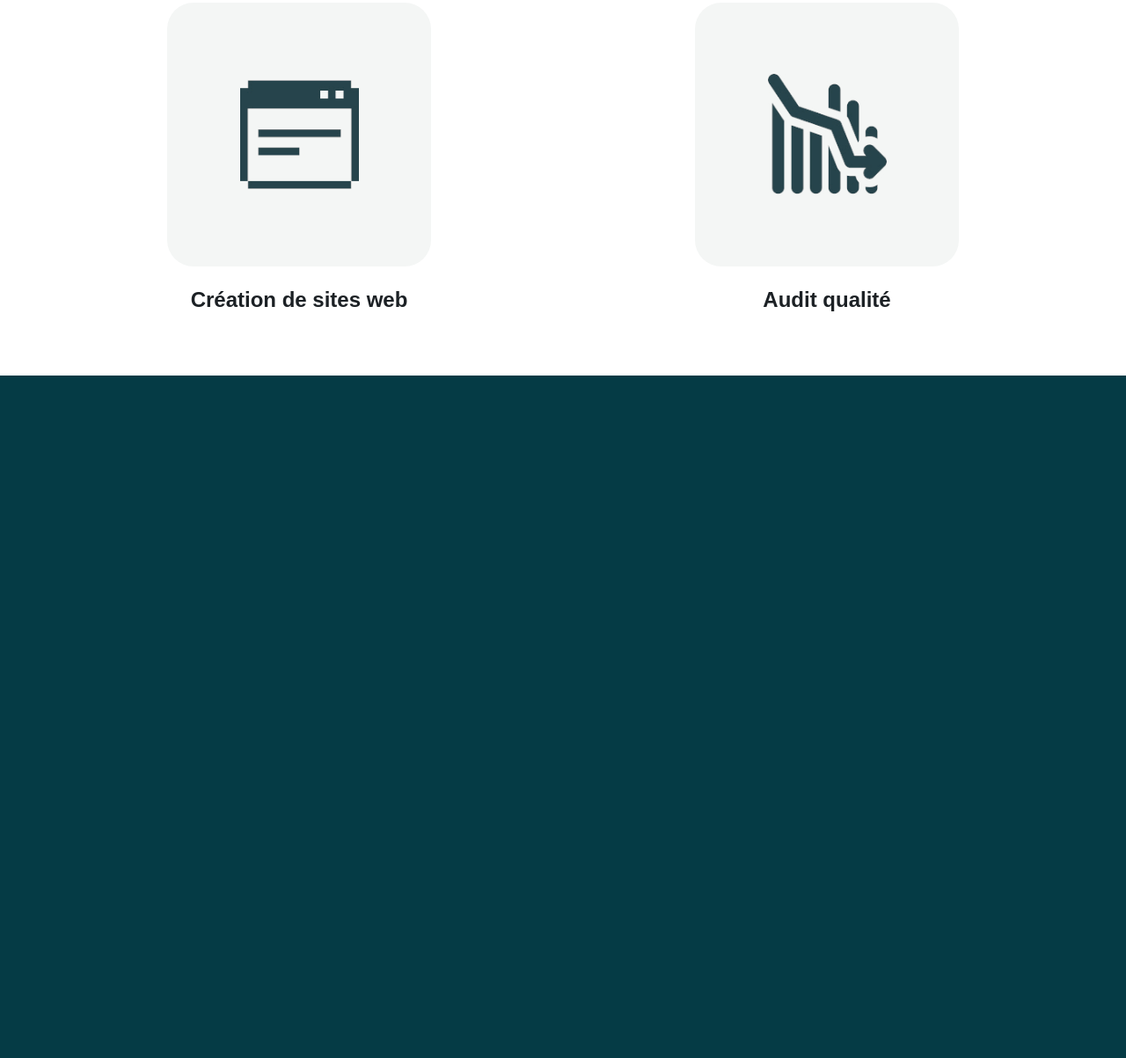
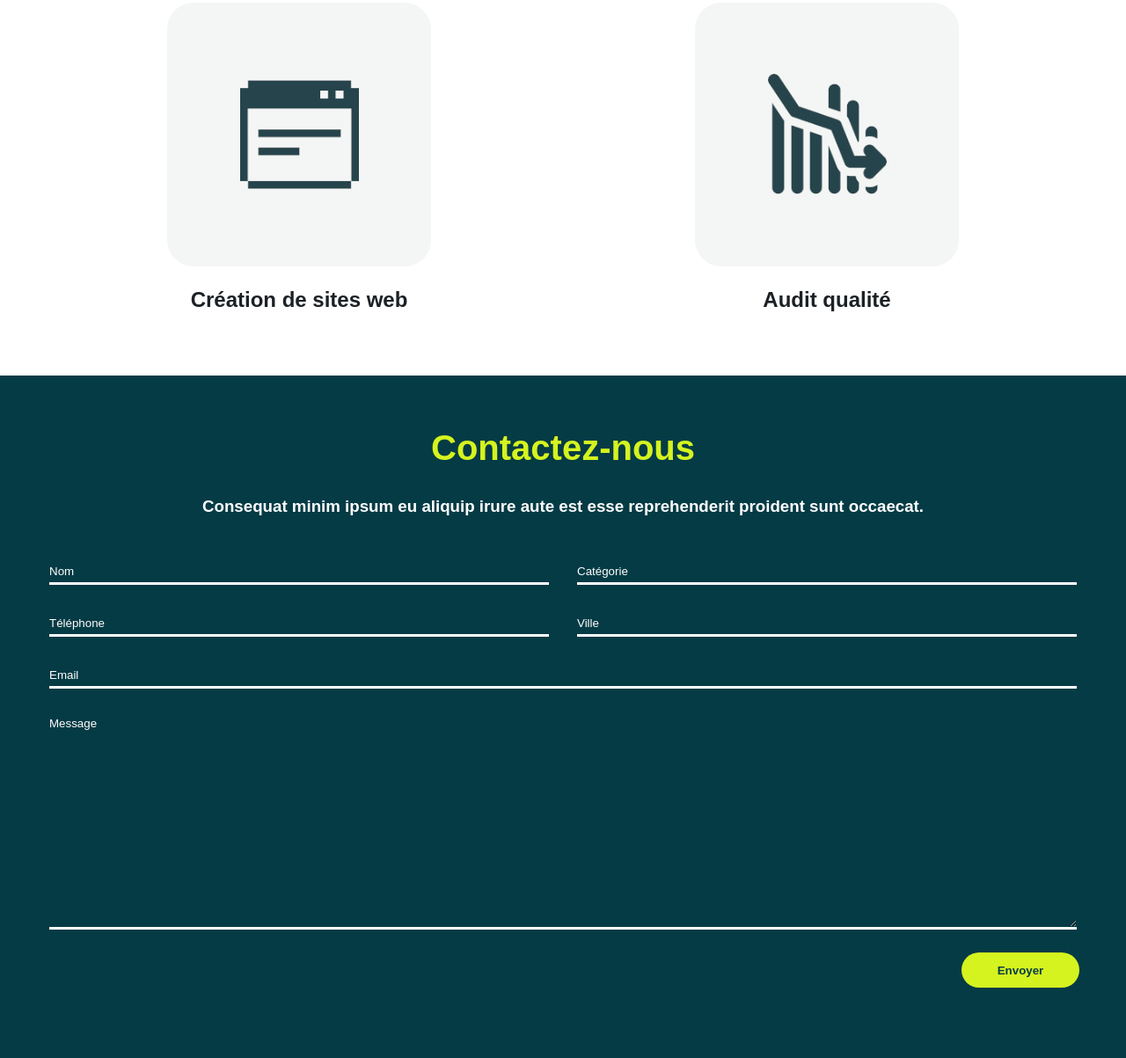
Before and after one commit to TheRealPikevchu/Atelier-HTML-CSS, a plain HTML site: page index.html in a window 1280 px wide. Shown: the part 1781-2984 px from the top of the page at 88% size. Before the commit the page ends 2208 px from the top, so only its background shows below. Drawn offline with Linux system fonts and the light colour scheme; a script that the page names is missing.

Commit message:
contact section done

```diff
--- a/index.html
+++ b/index.html
@@ -1,5 +1,5 @@
 <!DOCTYPE html>
-<html>
+<html lang="fr">
 
 <head>
     <meta charset='utf-8'>
@@ -21,7 +21,7 @@
                 <a href="#team">Notre équipe</a>
                 <a href="#services">Nos services</a>
                 <a href="#statistics">Témoignages</a>
-                <a href="">Contactez-nous</a>
+                <a href="#contact">Contactez-nous</a>
                 <a href="">Notre galerie</a>
                 </dov>
         </nav>
@@ -36,7 +36,8 @@
         </section>
         <section id="team" class="light-background">
             <h2>Notre équipe</h2>
-            <h3>Deserunt est adipisicing nisi magna irure sint aliqua aliquip consectetur adipisicing eiusmod aute qui est. Culpa commodo veniam ad anim sint exercitation deserunt consequat.</h3>
+            <h3>Deserunt est adipisicing nisi magna irure sint aliqua aliquip consectetur adipisicing eiusmod aute qui
+                est. Culpa commodo veniam ad anim sint exercitation deserunt consequat.</h3>
             <div class="row container">
                 <div class="col-33 column">
                     <img src="images/image 1.jpg" alt="Profil de Julie Dupond">
@@ -92,6 +93,40 @@
                 </div>
             </div>
         </section>
+        <section id="contact">
+            <h2>Contactez-nous</h2>
+            <h3>Consequat minim ipsum eu aliquip irure aute est esse reprehenderit proident sunt occaecat.</h3>
+            <form method="get" action="" class="container column">
+                <div class="row">
+                    <div class="col-50 form__element row">
+                        <label for="name">Nom</label>
+                        <input type="text" name="name" id="name" required>
+                    </div>
+                    <div class="col-50 form__element row">
+                        <label for="category">Catégorie</label>
+                        <!-- TODO : try to turn this into dropdown -->
+                        <input type="text" name="category" id="category">
+                    </div>
+                    <div class="col-50 form__element row">
+                        <label for="phone">Téléphone</label>
+                        <input type="tel" name="phone" id="phone">
+                    </div>
+                    <div class="col-50 form__element row">
+                        <label for="location">Ville</label>
+                        <input type="text" name="location" id="location">
+                    </div>
+                </div>
+                <div class="col-100 form__element row">
+                    <label for="email">Email</label>
+                    <input type="email" name="email" id="email" required>
+                </div>
+                <div class="col-100 form__element column">
+                    <label for="message">Message</label>
+                    <textarea name="message" id="message" rows="10" spellcheck="true" required></textarea>
+                </div>
+                <input type="submit" value="Envoyer" class="cta">
+            </form>
+        </section>
     </main>
     <footer>
 
--- a/scss/colors.scss
+++ b/scss/colors.scss
@@ -7,6 +7,7 @@
     --green: #029d5b;
     --teal: #053b45;
     --lightgrey: #f4f6f5;
+    --red: #c26060;
 
 
     // reference colors
@@ -15,6 +16,12 @@
     --color-secondary: var(--lime);
     --color-background: var(--teal);
     --color-background-highlight: var(--lightgrey);
+
+    --color-highlight: var(--lime);
+    --color-highlight--dark: hsl(from var(--color-highlight) h s calc(l - 20));
+
+    --color-invalid: var(--red);
+    --color-error: var(--red);
 
     --color-main--reverse: var(--black);
     --color-background--reverse: var(--white);
--- a/scss/index.scss
+++ b/scss/index.scss
@@ -130,12 +130,12 @@ header {
 }
 
 #statistics {
-    .container{
+    .container {
         margin: 4.5em 6em;
     }
 
     @media screen and (min-width: 1200px) {
-        .container{
+        .container {
             margin: 4.5em auto;
         }
     }
@@ -186,3 +186,22 @@ header {
         }
     }
 }
+
+#contact {
+    form {
+        @media screen and (min-width: 1200px) {
+            margin-left: auto;
+            margin-right: auto;
+        }
+
+        margin-left: 6em;
+        margin-right: 6em;
+
+        .cta {
+            margin-top: 2em;
+            margin-right: 1em;
+            margin-bottom: 6em;
+            align-self: flex-end;
+        }
+    }
+}
--- a/scss/layout.scss
+++ b/scss/layout.scss
@@ -1,4 +1,4 @@
-:root{
+:root {
     --max-width: 1200px;
 }
 
@@ -39,7 +39,7 @@ h2 {
 }
 
 em {
-    color: var(--color-secondary);
+    color: var(--color-highlight);
 }
 
 a {
@@ -47,15 +47,94 @@ a {
     text-decoration: none;
 }
 
-.light-background{
+.light-background {
     a {
         color: var(--color-main--reverse);
     }
 }
 
-.row, .row-reverse, .column, .column-reverse {
+.cta {
+    font-weight: bold;
+    color: var(--color-background);
+
+    background-color: var(--color-highlight);
+
+    min-width: 10em;
+    min-height: 3em;
+    border-radius: 1.5em;
+    border: 0 none transparent;
+    outline: none;
+}
+
+.cta:hover {
+    background-color: var(--color-highlight--dark);
+}
+
+form {
+    $internal-horizontal-margin: 2em;
+
+    .col-100 {
+        width: calc(100% - $internal-horizontal-margin);
+        max-width: var(--max-width);
+    }
+
+    .col-50 {
+        width: calc(50% - $internal-horizontal-margin);
+    }
+
+    .form__element {
+        margin-left: auto;
+        margin-right: auto;
+        margin-top: 2em;
+        margin-bottom: 0;
+
+        border-bottom: 3px solid var(--color-main);
+    }
+
+    .form__element:has( > :invalid:focus){
+        border-bottom: 3px solid var(--color-invalid);
+    }
+
+    .form__element:has( > :valid:focus){
+        border-bottom: 3px solid var(--color-highlight);
+    }
+
+    label {
+        font-size: smaller;
+        align-self: center;
+        text-align: left;
+        width: 5em;
+    }
+
+    input[type="tel"],
+    input[type="text"],
+    input[type="password"],
+    input[type="email"],
+    textarea {
+        border: 0 none transparent;
+        outline: none;
+        background-color: var(--color-background);
+
+        font-family: "Poppins", sans-serif;
+        font-size: larger;
+        color: var(--color-main);
+
+        flex-grow: 1;
+    }
+
+    label:has(+ textarea) {
+        align-self: flex-start;
+    }
+}
+
+.row,
+.row-reverse,
+.column,
+.column-reverse {
     display: flex;
     flex-wrap: wrap;
+
+    flex-direction: row;
 }
 
 .row-reverse {
```
Also changed, not shown: css/colors.css, css/index.css, css/layout.css.
